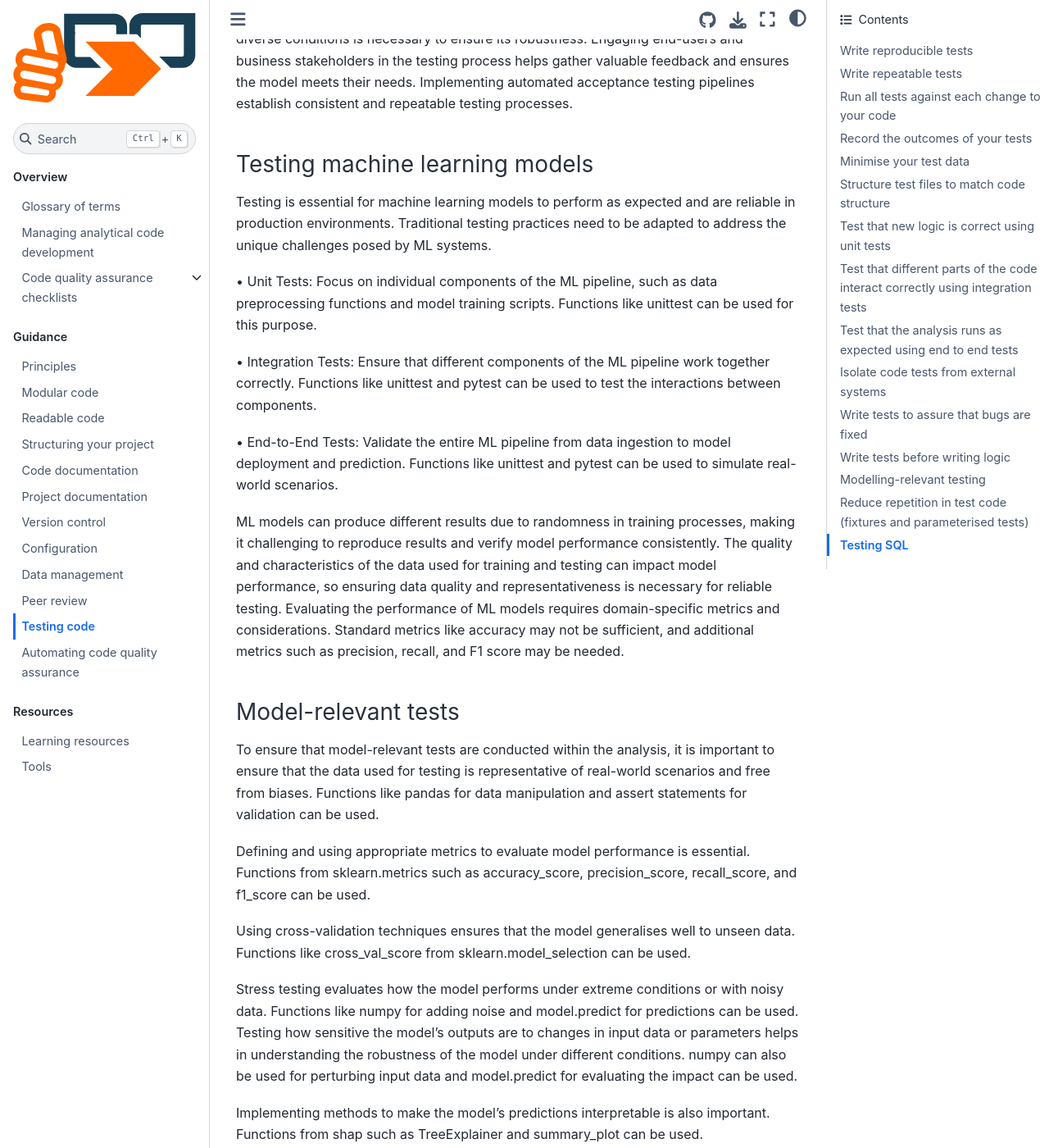
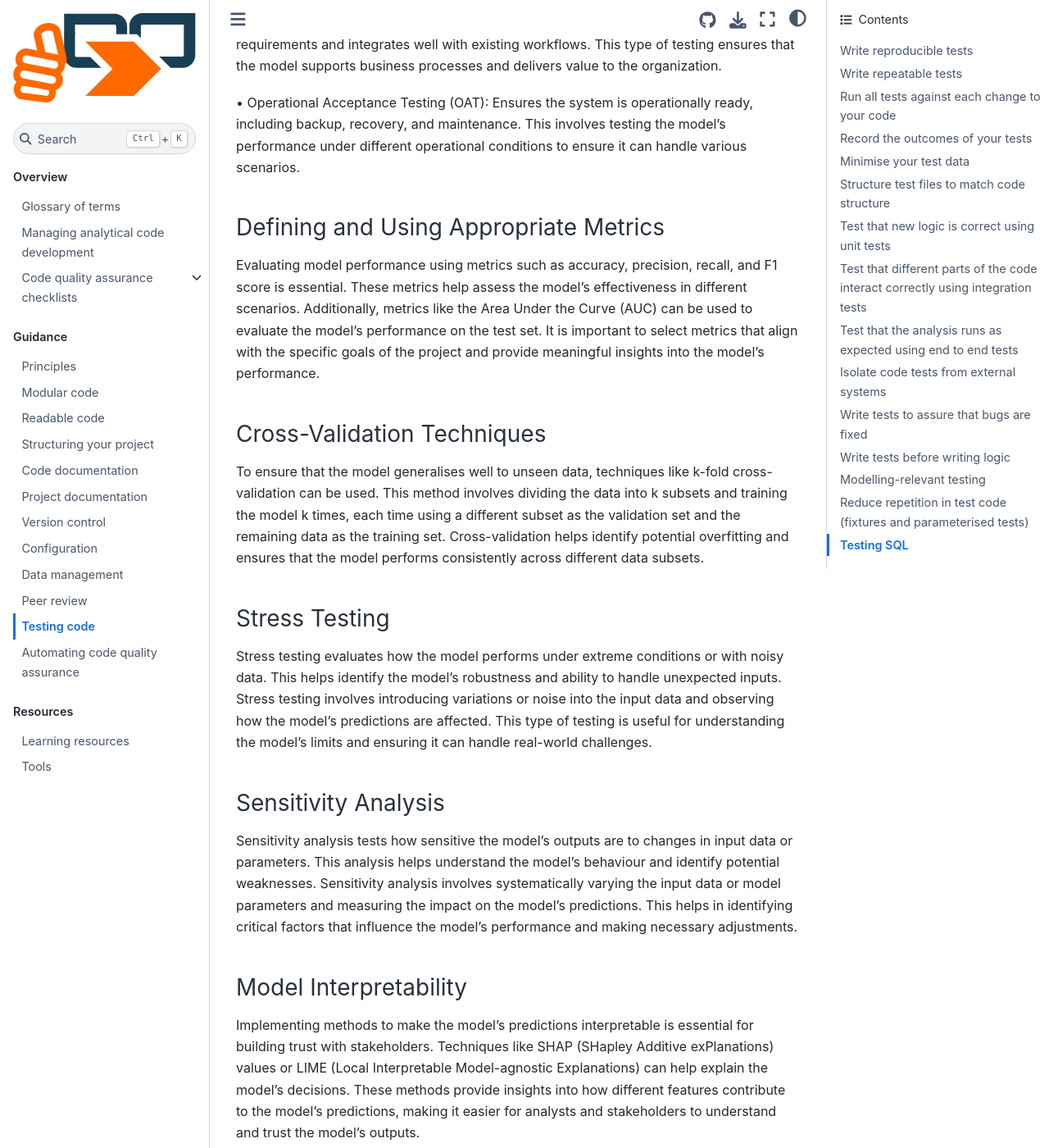
Before and after one commit to best-practice-and-impact/qa-of-code-guidance, a Jupyter Book: the page built from book/testing_code.md, in a window 1280 px wide and 1400 px high, scrolled down 13706 px. Shown: the whole window at 82% size. Built offline with Jupyter Book 1.0.4 settings and Sphinx 7.4.7 and the Sphinx Book theme 1.1.4, drawn with Linux system fonts in a browser that asks for light colours; some of the changed text lies outside the part shown.

Commit message:
Re-write after feedback

````diff
--- a/book/testing_code.md
+++ b/book/testing_code.md
@@ -514,72 +514,40 @@ are extensions of TDD with a useful focus on user needs.
 
 ## Modelling-relevant testing
 
+To ensure that model-relevant tests are conducted within the analysis, it is important to use data that is representative of real-world scenarios and free from biases. This involves selecting diverse datasets that reflect the variety of conditions the model will encounter in practice. Additionally, it is important to regularly update test data to capture any changes in the environment or user behaviour.
+
 ### Acceptance testing
-Acceptance testing verifies that the model meets specified requirements and performs well in real-world scenarios. It ensures that the model's predictions and outputs align with business needs and user expectations. There are three types of acceptance testing:
+Acceptance testing ensures that the model meets specified requirements and performs well in real-world scenarios. It verifies that the model's predictions and outputs align with business needs and user expectations. There are three types of acceptance testing:
 
-•	User Acceptance Testing (UAT): End-users test the system to ensure it meets their needs and provides accurate predictions.
+•	User Acceptance Testing (UAT): End-users test the system to ensure it meets their needs and provides accurate predictions. This involves real-world scenarios where users interact with the model and provide feedback on its performance.
 
-•	Business Acceptance Testing (BAT): Validates that the system meets business requirements and integrates well with existing workflows.
+ •	Business Acceptance Testing (BAT): Validates that the system meets business requirements and integrates well with existing workflows. This type of testing ensures that the model supports business processes and delivers value to the organization.
 
-•	Operational Acceptance Testing (OAT): Ensures the system is operationally ready, including backup, recovery, and maintenance.
+•	Operational Acceptance Testing (OAT): Ensures the system is operationally ready, including backup, recovery, and maintenance. This involves testing the model's performance under different operational conditions to ensure it can handle various scenarios.
 
-Ensuring that the data used for acceptance testing is representative of real-world scenarios and free from biases is a challenge. Evaluating the model's performance in diverse conditions is necessary to ensure its robustness. Engaging end-users and business stakeholders in the testing process helps gather valuable feedback and ensures the model meets their needs. Implementing automated acceptance testing pipelines establish consistent and repeatable testing processes.
+### Defining and Using Appropriate Metrics
 
-### Testing machine learning models
+Evaluating model performance using metrics such as accuracy, precision, recall, and F1 score is essential. These metrics help assess the model's effectiveness in different scenarios. Additionally, metrics like the Area Under the Curve (AUC) can be used to evaluate the model's performance on the test set. It is important to select metrics that align with the specific goals of the project and provide meaningful insights into the model's performance.
 
-Testing is essential for machine learning models to perform as expected and are reliable in production environments. Traditional testing practices need to be adapted to address the unique challenges posed by ML systems.
+### Cross-Validation Techniques
 
-•	Unit Tests: Focus on individual components of the ML pipeline, such as data preprocessing functions and model training scripts. Functions like unittest can be used for this purpose.
+To ensure that the model generalises well to unseen data, techniques like k-fold cross-validation can be used. This method involves dividing the data into k subsets and training the model k times, each time using a different subset as the validation set and the remaining data as the training set. Cross-validation helps identify potential overfitting and ensures that the model performs consistently across different data subsets.
 
-•	Integration Tests: Ensure that different components of the ML pipeline work together correctly. Functions like unittest and pytest can be used to test the interactions between components.
+### Stress Testing
 
-•	End-to-End Tests: Validate the entire ML pipeline from data ingestion to model deployment and prediction. Functions like unittest and pytest can be used to simulate real-world scenarios.
+Stress testing evaluates how the model performs under extreme conditions or with noisy data. This helps identify the model's robustness and ability to handle unexpected inputs. Stress testing involves introducing variations or noise into the input data and observing how the model's predictions are affected. This type of testing is useful for understanding the model's limits and ensuring it can handle real-world challenges.
 
-ML models can produce different results due to randomness in training processes, making it challenging to reproduce results and verify model performance consistently. The quality and characteristics of the data used for training and testing can impact model performance, so ensuring data quality and representativeness is necessary for reliable testing. Evaluating the performance of ML models requires domain-specific metrics and considerations. Standard metrics like accuracy may not be sufficient, and additional metrics such as precision, recall, and F1 score may be needed.
+### Sensitivity Analysis
 
-### Model-relevant tests
+Sensitivity analysis tests how sensitive the model's outputs are to changes in input data or parameters. This analysis helps understand the model's behaviour and identify potential weaknesses. Sensitivity analysis involves systematically varying the input data or model parameters and measuring the impact on the model's predictions. This helps in identifying critical factors that influence the model's performance and making necessary adjustments.
 
-To ensure that model-relevant tests are conducted within the analysis, it is important to ensure that the data used for testing is representative of real-world scenarios and free from biases. Functions like pandas for data manipulation and assert statements for validation can be used.
+### Model Interpretability
 
-Defining and using appropriate metrics to evaluate model performance is essential. Functions from sklearn.metrics such as accuracy_score, precision_score, recall_score, and f1_score can be used.
+Implementing methods to make the model's predictions interpretable is essential for building trust with stakeholders. Techniques like SHAP (SHapley Additive exPlanations) values or LIME (Local Interpretable Model-agnostic Explanations) can help explain the model's decisions. These methods provide insights into how different features contribute to the model's predictions, making it easier for analysts and stakeholders to understand and trust the model's outputs.
 
-Using cross-validation techniques ensures that the model generalises well to unseen data. Functions like cross_val_score from sklearn.model_selection can be used.
+### Model Optimisation
 
-Stress testing evaluates how the model performs under extreme conditions or with noisy data. Functions like numpy for adding noise and model.predict for predictions can be used. Testing how sensitive the model's outputs are to changes in input data or parameters helps in understanding the robustness of the model under different conditions. numpy can also be used for perturbing input data and model.predict for evaluating the impact can be used.
-
-Implementing methods to make the model's predictions interpretable is also important. Functions from shap such as TreeExplainer and summary_plot can be used.
-
-```
-# Cross-validation
-cv_scores = cross_val_score(model, data[['feature1', 'feature2']], data['label'], cv=5)
-print(f'Cross-validation scores: {cv_scores}')
-
-# Train-test split
-from sklearn.model_selection import train_test_split
-X_train, X_test, y_train, y_test = train_test_split(data[['feature1', 'feature2']], data['label'], test_size=0.2, random_state=42)
-
-# Train the model
-model.fit(X_train, y_train)
-
-# Make predictions
-y_pred = model.predict(X_test)
-
-# Evaluate the model
-accuracy = accuracy_score(y_test, y_pred)
-precision = precision_score(y_test, y_pred)
-recall = recall_score(y_test, y_pred)
-f1 = f1_score(y_test, y_pred)
-
-print(f'Accuracy: {accuracy}')
-print(f'Precision: {precision}')
-print(f'Recall: {recall}')
-print(f'F1 Score: {f1}')
-
-# Stress test with noisy data
-noisy_data = data.copy()
-noisy_data['feature1'] += np.random.normal(0, 0.1, size=noisy_data['feature1'].shape)
-noisy_data['feature2'] += np.random.normal(0, 0.1, size=noisy_data['feature2'].shape)
-```
+Optimisation techniques such as grid search and hyperparameter tuning are essential for improving model performance. These techniques help find the best parameters for the model to enhance its accuracy and efficiency. Grid search involves systematically searching through a predefined set of hyperparameters, while hyperparameter tuning involves adjusting the model's parameters to achieve the best performance. Continuous optimisation ensures that the model remains effective and efficient over time.
 
 ## Reduce repetition in test code (fixtures and parameterised tests)
 
````
